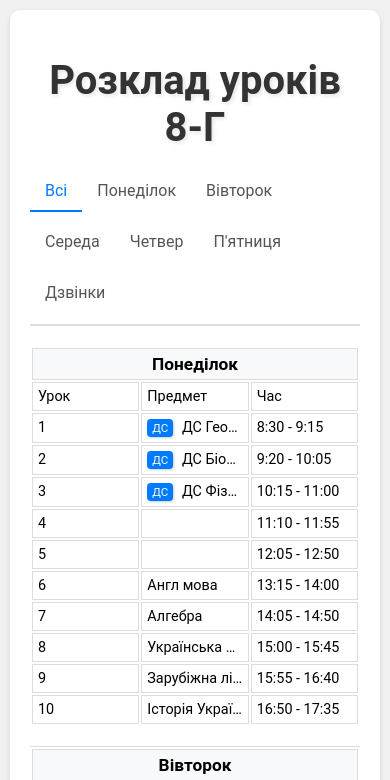
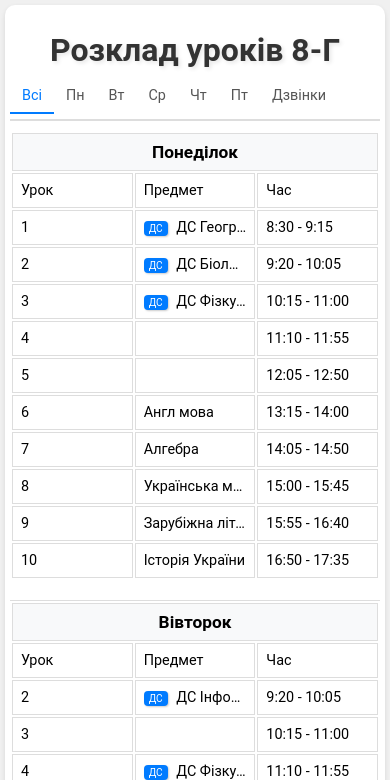
Before and after one commit to Kiril-Donec/rozklad, a plain HTML site: page index.html in a window 390 px wide. Both pictures are taken after a click on the element "Всі". Shown: the top 780 px of the page. Drawn offline with Linux system fonts and the light colour scheme.

Commit message:
Add files via upload

```diff
--- a/index.html
+++ b/index.html
@@ -25,9 +25,10 @@
         }
 
         .container {
-            max-width: 800px;
-            margin: 20px auto;
-            padding: 20px;
+            margin: 10px;
+            /* Зменшено відступи для мобільних */
+            padding: 10px;
+            /* Зменшено відступи для мобільних */
             background-color: #fff;
             box-shadow: 0 2px 5px rgba(0, 0, 0, 0.1);
             border-radius: 10px;
@@ -38,27 +39,33 @@
         h1 {
             text-align: center;
             color: #333;
-            margin-bottom: 20px;
-            font-size: 2.5em;
+            margin-bottom: 10px;
+            /* Зменшено відступ для мобільних */
+            font-size: 2em;
+            /* Зменшено розмір шрифту для мобільних */
             text-shadow: 2px 2px 4px rgba(0, 0, 0, 0.1);
         }
 
         .tabs {
             display: flex;
             justify-content: center;
-            margin-bottom: 20px;
+            margin-bottom: 10px;
+            /* Зменшено відступ для мобільних */
             border-bottom: 2px solid #ddd;
             overflow-x: auto;
             -webkit-overflow-scrolling: touch;
         }
 
         .tab {
-            padding: 10px 15px;
+            padding: 8px 12px;
+            /* Зменшено відступи для мобільних */
             cursor: pointer;
             color: #555;
             border-bottom: 2px solid transparent;
             transition: border-color 0.3s ease, color 0.3s ease, transform 0.2s ease;
             white-space: nowrap;
+            font-size: 0.9em;
+            /* Зменшено розмір шрифту для мобільних */
             position: relative;
         }
 
@@ -117,12 +124,15 @@
             /* Розклад займає всю ширину контейнера */
             table-layout: fixed;
             /* Фіксована ширина стовпців */
+            font-size: 0.9em;
+            /* Зменшено розмір шрифту для мобільних */
         }
 
         .schedule th,
         .schedule td {
             border: 1px solid #ddd;
-            padding: 12px;
+            padding: 8px;
+            /* Зменшено відступи для мобільних */
             text-align: left;
             overflow: hidden;
             /* Приховуємо текст, що виходить за межі комірки */
@@ -138,7 +148,8 @@
         }
 
         .lesson-time {
-            font-size: 0.9em;
+            font-size: 0.8em;
+            /* Зменшено розмір шрифту для мобільних */
             color: #777;
         }
 
@@ -149,7 +160,8 @@
             padding: 2px 5px;
             border-radius: 4px;
             margin-right: 5px;
-            font-size: 0.8em;
+            font-size: 0.7em;
+            /* Зменшено розмір шрифту для мобільних */
             box-shadow: 1px 1px 2px rgba(0, 0, 0, 0.2);
         }
 
@@ -162,12 +174,16 @@
             background-color: #fff3e0;
             font-style: italic;
             animation: slide-in 0.5s ease;
+            font-size: 0.9em;
+            /* Зменшено розмір шрифту для мобільних */
         }
 
         .no-lessons {
             text-align: center;
             font-style: italic;
             color: #777;
+            font-size: 0.9em;
+            /* Зменшено розмір шрифту для мобільних */
         }
 
         /* Bell Schedule Styling */
@@ -193,39 +209,23 @@
 
         /* Адаптація під мобільні пристрої */
         @media (max-width: 768px) {
+
             .container {
-                margin: 10px;
+                margin: 5px;
+                /* Зменшено відступи для мобільних */
+                padding: 5px;
+                /* Зменшено відступи для мобільних */
             }
 
             .tabs {
                 flex-wrap: wrap;
+                /* Дозволяємо вкладкам переноситися на новий рядок */
                 justify-content: flex-start;
             }
 
             .tab {
-                margin-bottom: 10px;
-            }
-
-            .schedule th,
-            .schedule td {
-                padding: 5px;
-                /* Зменшено відступи */
-                font-size: 0.9em;
-                /* Зменшено розмір шрифту */
-            }
-
-            .lesson-list li span {
-                padding: 3px 5px;
-                /* Зменшено відступи */
-                font-size: 0.8em;
-                /* Зменшено розмір шрифту */
-            }
-
-            .lesson-list li:before {
-                margin-right: 5px;
-                /* Зменшено відступ */
-                font-size: 0.8em;
-                /* Зменшено розмір шрифту */
+                margin-bottom: 5px;
+                /* Додаємо відступ між вкладками */
             }
         }
 
@@ -304,11 +304,11 @@
         <h1>Розклад уроків 8-Г</h1>
         <div class="tabs">
             <div class="tab active" data-target="all">Всі</div>
-            <div class="tab" data-target="monday">Понеділок</div>
-            <div class="tab" data-target="tuesday">Вівторок</div>
-            <div class="tab" data-target="wednesday">Середа</div>
-            <div class="tab" data-target="thursday">Четвер</div>
-            <div class="tab" data-target="friday">П'ятниця</div>
+            <div class="tab" data-target="monday">Пн</div>
+            <div class="tab" data-target="tuesday">Вт</div>
+            <div class="tab" data-target="wednesday">Ср</div>
+            <div class="tab" data-target="thursday">Чт</div>
+            <div class="tab" data-target="friday">Пт</div>
             <div class="tab" data-target="bell-schedule">Дзвінки</div>
         </div>
 
```
